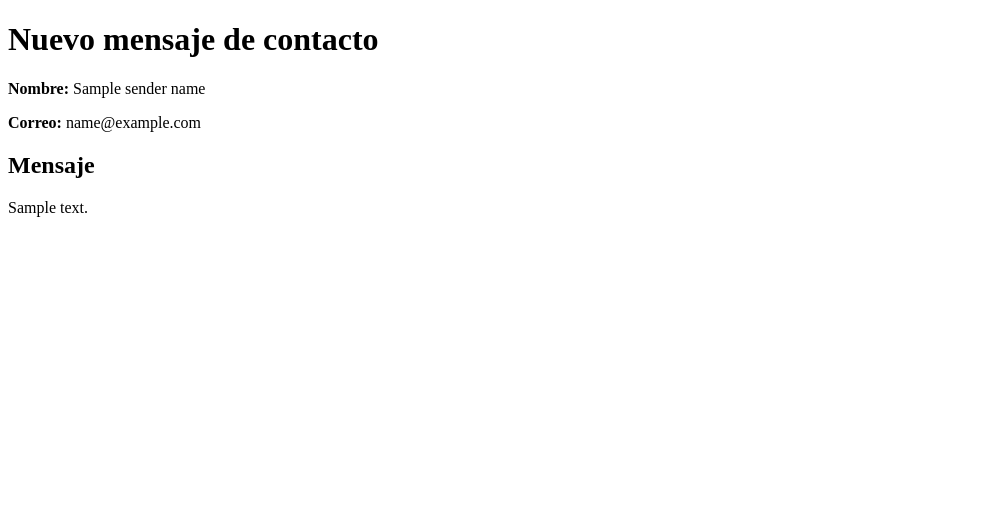
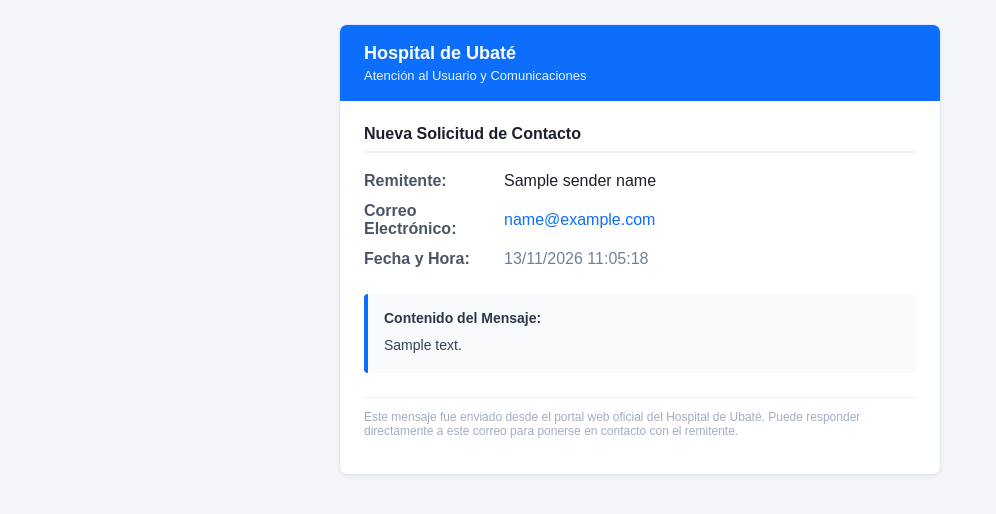
Before and after one commit to SebastyanMG12/cms-seguro, a Laravel app: template resources/views/emails/contact.blade.php in a window 1280 px wide. Shown: the top 514 px of the page, without its empty margins (0-996 px from the left). Run offline with Laravel 12, Linux system fonts and the light colour scheme; the template is opened without the code that fills it: most values are stand-ins (such as "Sample title", 1, 10 or a date in 2020); parts of the project's set-up code (start-up, migrations or seed data) failed here and were passed over; some libraries are stand-ins or nearby versions.

Commit message:
estado previo a parche de seguridad

```diff
--- a/config/mail.php
+++ b/config/mail.php
@@ -115,4 +115,5 @@ return [
         'name' => env('MAIL_FROM_NAME', env('APP_NAME', 'Laravel')),
     ],
 
+    'contact_recipient' => env('MAIL_CONTACT_RECIPIENT', env('MAIL_FROM_ADDRESS', 'esebastianramirez20@gmail.com')),
 ];
--- a/resources/views/contact/create.blade.php
+++ b/resources/views/contact/create.blade.php
@@ -16,9 +16,9 @@
                 <div class="card-body p-4">
                     <form method="POST" action="{{ route('contact.store') }}" novalidate>
                         @csrf
-                        <div style="position:absolute;left:-9999px;" aria-hidden="true">
+                        <div style="display: none !important;" aria-hidden="true">
                             <label for="website">No rellenar este campo</label>
-                            <input id="website" type="text" name="website" tabindex="-1" autocomplete="off">
+                            <input id="website" type="text" name="website" tabindex="-1" autocomplete="off" value="">
                         </div>
 
                         <div class="mb-3">
--- a/resources/views/emails/contact.blade.php
+++ b/resources/views/emails/contact.blade.php
@@ -2,13 +2,43 @@
 <html lang="es">
 <head>
     <meta charset="UTF-8">
-    <title>Mensaje del CMS</title>
+    <meta name="viewport" content="width=device-width, initial-scale=1.0">
+    <title>Solicitud de Contacto - Hospital de Ubaté</title>
 </head>
-<body>
-    <h1>Nuevo mensaje de contacto</h1>
-    <p><strong>Nombre:</strong> {{ $senderName }}</p>
-    <p><strong>Correo:</strong> {{ $senderEmail }}</p>
-    <h2>Mensaje</h2>
-    <p style="white-space: pre-line;">{{ $body }}</p>
+<body style="font-family: Arial, Helvetica, sans-serif; background-color: #f4f6f9; margin: 0; padding: 24px; color: #2d3748;">
+    <div style="max-width: 600px; margin: 0 auto; background: #ffffff; border-radius: 8px; border: 1px solid #e2e8f0; overflow: hidden; box-shadow: 0 2px 4px rgba(0,0,0,0.05);">
+        <div style="background-color: #0d6efd; color: #ffffff; padding: 18px 24px;">
+            <h1 style="margin: 0; font-size: 18px; font-weight: bold;">Hospital de Ubaté</h1>
+            <p style="margin: 4px 0 0; font-size: 13px; opacity: 0.9;">Atención al Usuario y Comunicaciones</p>
+        </div>
+        <div style="padding: 24px;">
+            <h2 style="font-size: 16px; margin-top: 0; color: #1a202c; border-bottom: 2px solid #edf2f7; padding-bottom: 8px;">
+                Nueva Solicitud de Contacto
+            </h2>
+            <table style="width: 100%; border-collapse: collapse; margin-bottom: 20px;">
+                <tr>
+                    <td style="padding: 6px 0; font-weight: bold; width: 140px; color: #4a5568;">Remitente:</td>
+                    <td style="padding: 6px 0; color: #1a202c;">{{ $senderName }}</td>
+                </tr>
+                <tr>
+                    <td style="padding: 6px 0; font-weight: bold; color: #4a5568;">Correo Electrónico:</td>
+                    <td style="padding: 6px 0; color: #1a202c;"><a href="mailto:{{ $senderEmail }}" style="color: #0d6efd; text-decoration: none;">{{ $senderEmail }}</a></td>
+                </tr>
+                <tr>
+                    <td style="padding: 6px 0; font-weight: bold; color: #4a5568;">Fecha y Hora:</td>
+                    <td style="padding: 6px 0; color: #718096;">{{ now()->format('d/m/Y H:i:s') }}</td>
+                </tr>
+            </table>
+
+            <div style="background-color: #f8fafc; border-left: 4px solid #0d6efd; padding: 16px; border-radius: 4px; margin-top: 12px;">
+                <h3 style="margin: 0 0 8px; font-size: 14px; color: #2d3748;">Contenido del Mensaje:</h3>
+                <p style="margin: 0; font-size: 14px; line-height: 1.6; white-space: pre-line; color: #334155;">{{ $body }}</p>
+            </div>
+
+            <p style="margin-top: 24px; font-size: 12px; color: #a0aec0; border-top: 1px solid #edf2f7; padding-top: 12px;">
+                Este mensaje fue enviado desde el portal web oficial del Hospital de Ubaté. Puede responder directamente a este correo para ponerse en contacto con el remitente.
+            </p>
+        </div>
+    </div>
 </body>
 </html>
--- a/routes/web.php
+++ b/routes/web.php
@@ -96,6 +96,7 @@ Route::middleware(['auth', 'active', 'two-factor'])->group(function () {
     Route::resource('posts', PostController::class);
 
     Route::get('/correos', [ReceivedEmailController::class, 'index'])->name('emails.index');
+    Route::post('/correos/sincronizar', [ReceivedEmailController::class, 'sync'])->name('emails.sync');
     Route::get('/correos/{email}', [ReceivedEmailController::class, 'show'])
         ->whereNumber('email')
         ->name('emails.show');
```
Also changed, not shown: app/Http/Controllers/ContactController.php (+20 -8 lines), app/Http/Controllers/ReceivedEmailController.php (+22 -0 lines), resources/views/emails_inbox/index.blade.php (+24 -2 lines), tests/Feature/ContactFlowTest.php (added, +107 -0 lines).
